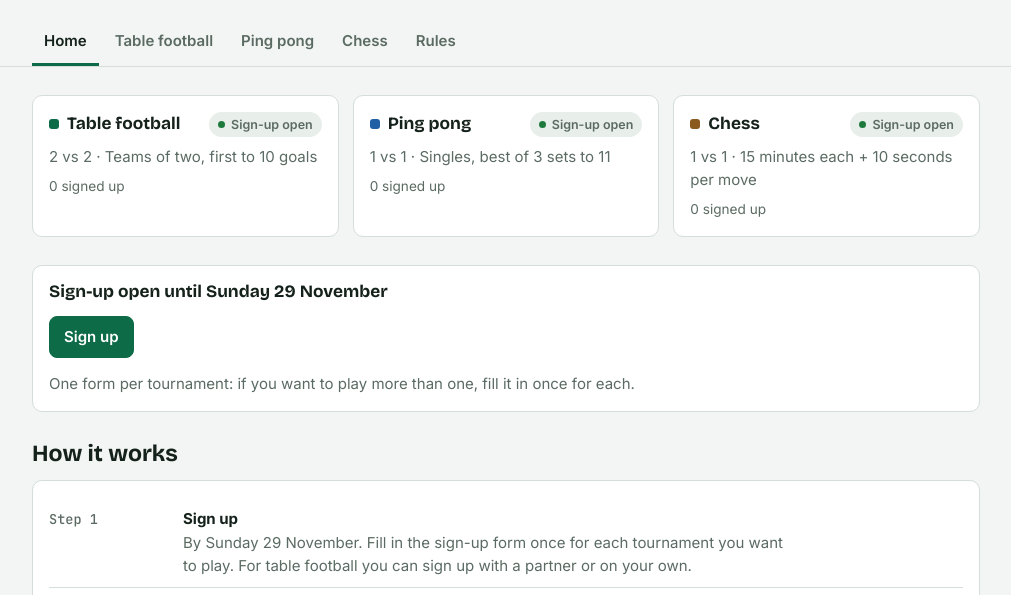
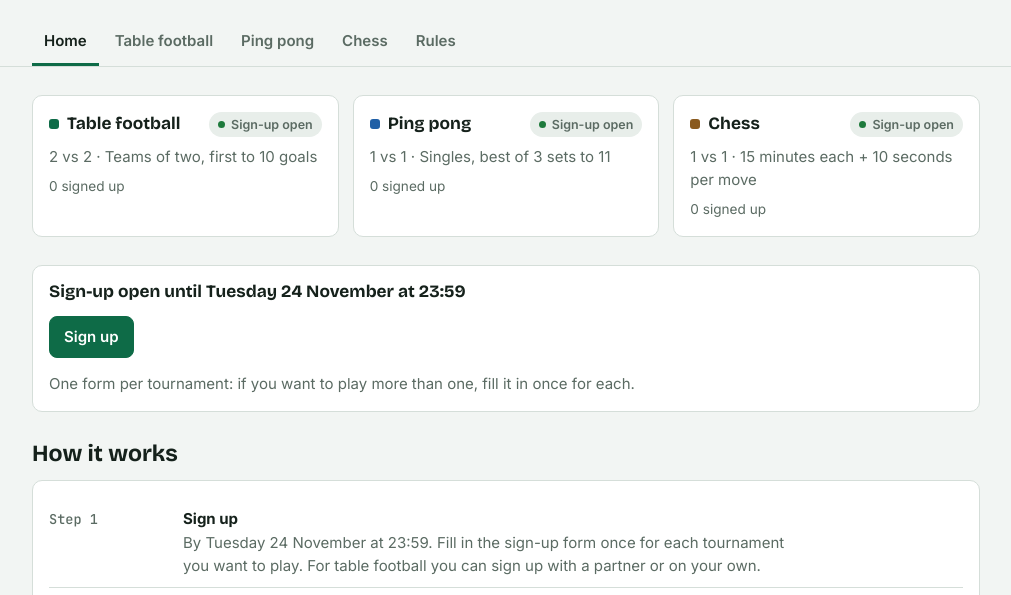
Before and after one commit to francesco17r/tournaments-casa-dello-studente, a plain HTML site: page index.html in a window 1280 px wide. Shown: the part 166-761 px from the top of the page, without its empty margins (134-1145 px from the left). Drawn offline with nearby package versions, Linux system fonts and the light colour scheme.

Commit message:
Sign-up deadline: 24 November 23:59
Co-Authored-By: Claude Sonnet 5.5 <noreply@anthropic.com>
Claude-Session: https://claude.ai/code/session_014zVKgw75WXJ1d48GMH1SWZ

```diff
--- a/data/tornei.json
+++ b/data/tornei.json
@@ -4,7 +4,7 @@
   "contatto": "Francesco Ram (residents' representative)",
   "calendario": {
     "aperturaIscrizioni": "2026-11-23",
-    "chiusuraIscrizioni": "2026-11-29",
+    "chiusuraIscrizioni": "2026-11-24",
     "sorteggio": "2026-11-30",
     "fineGironi": "2026-12-10",
     "finali": "2026-12-20"
--- a/index.html
+++ b/index.html
@@ -132,11 +132,11 @@
     h += '</div>';
 
     if (t <= cal.chiusuraIscrizioni) {
-      h += '<div class="card stack"><h3>Sign-up open until ' + esc(T.dataLunga(cal.chiusuraIscrizioni)) + '</h3>' + V.bottoneIscrizione(dati) + '</div>';
+      h += '<div class="card stack"><h3>Sign-up open until ' + esc(T.dataLunga(cal.chiusuraIscrizioni)) + ' at 23:59</h3>' + V.bottoneIscrizione(dati) + '</div>';
     }
 
     h += '<section class="stack"><h2>How it works</h2><div class="card"><ol class="timeline">' +
-      passo('1', 'Sign up', 'By ' + T.dataLunga(cal.chiusuraIscrizioni) + '. Fill in the sign-up form once for each tournament you want to play. For table football you can sign up with a partner or on your own.') +
+      passo('1', 'Sign up', 'By ' + T.dataLunga(cal.chiusuraIscrizioni) + ' at 23:59. Fill in the sign-up form once for each tournament you want to play. For table football you can sign up with a partner or on your own.') +
       passo('2', 'Check the draw', 'Find your group and your opponents on the page of your game.') +
       passo('3', 'Contact your opponent', 'Message each other and pick a day and time that works for both of you.') +
       passo('4', 'Play before the deadline', 'The deadline is shown next to each match.') +
--- a/js/vista.js
+++ b/js/vista.js
@@ -147,7 +147,7 @@
 
     if (g.fase === 'iscrizioni') {
       var cal = dati.calendario || {};
-      h += '<div class="card stack"><h3>Sign-up open until ' + esc(T.dataLunga(cal.chiusuraIscrizioni)) + '</h3>' +
+      h += '<div class="card stack"><h3>Sign-up open until ' + esc(T.dataLunga(cal.chiusuraIscrizioni)) + ' at 23:59</h3>' +
         '<p>The draw takes place on ' + esc(T.dataLunga(cal.sorteggio)) + '. ' +
         (gioco === 'biliardino' ? 'Sign up with a partner or on your own: players on their own are paired at random.' : '') + '</p>' +
         bottoneIscrizione(dati) + '</div>';
```
